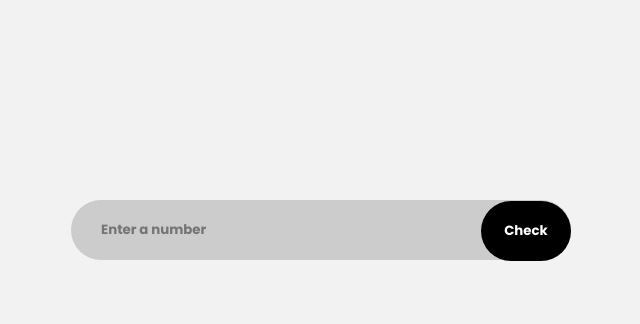
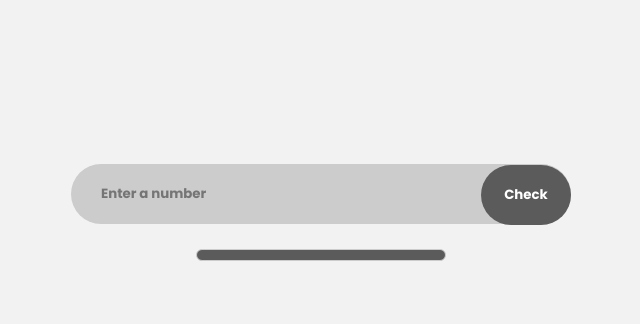
Before and after one commit to Israelsgit/domManipulation, a plain HTML site: page index.html in a window 1280 px wide. Shown: the part 158-482 px from the top of the page, without its empty margins (319-959 px from the left). Drawn offline with nearby package versions, Linux system fonts and the light colour scheme.

Commit message:
Update style.css

```diff
--- a/style.css
+++ b/style.css
@@ -35,7 +35,7 @@ button {
     cursor: pointer;
     color: #000000;
     border: none;
-    background: #000;
+    background: #5b5b5b;
     color: #fff;
     height: 60px;
     border-radius: 30px;
@@ -43,6 +43,12 @@ button {
 }
 #answer{
     width: 50%;
+    height: 50%;
     text-align: center;
     margin: 60px auto;
+    padding: 5px 10px;
+    border: 1px solid #ccc;
+    border-radius: 30px;
+    background: #5b5b5b;
+    color: #fff;
 }
```
